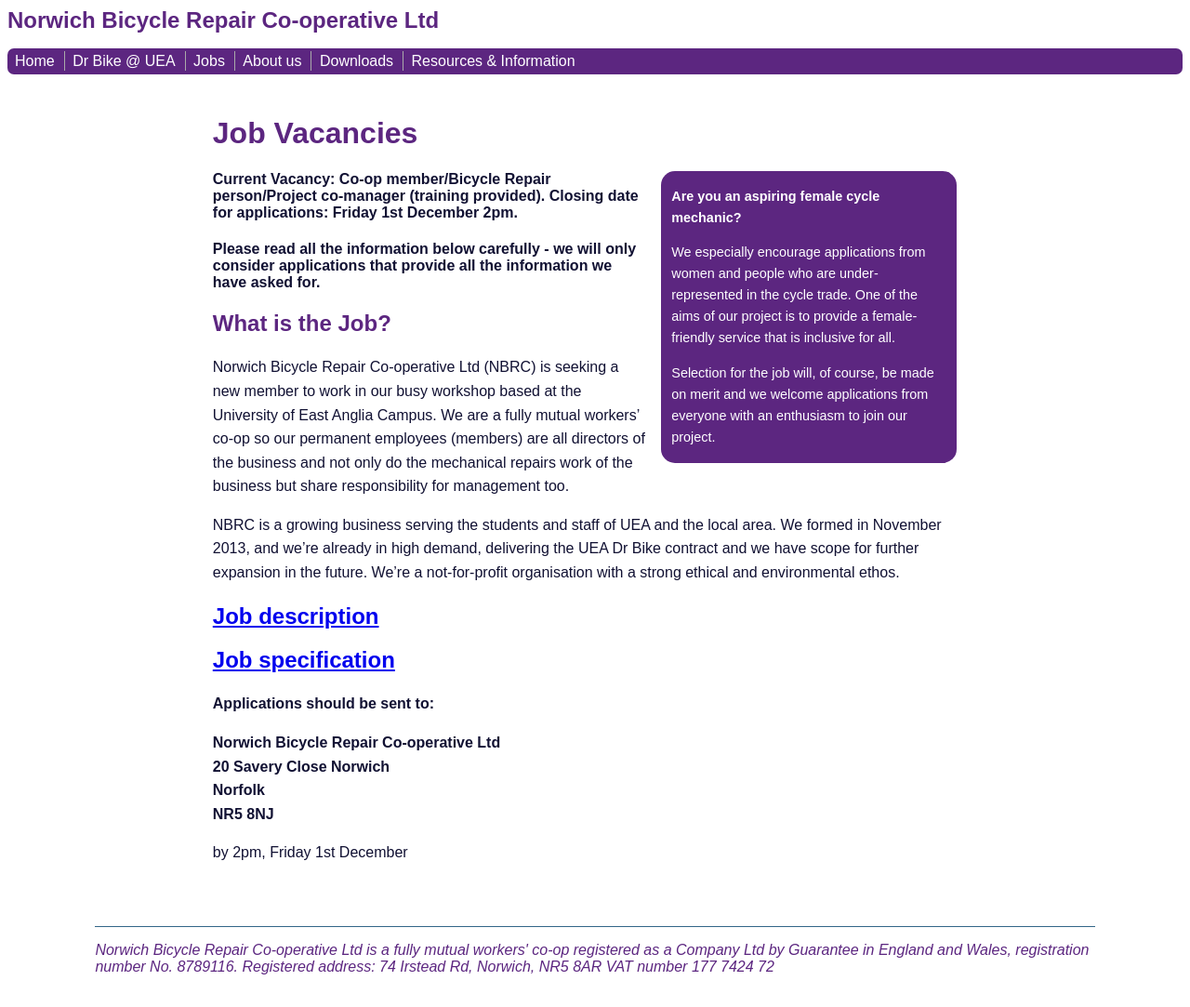
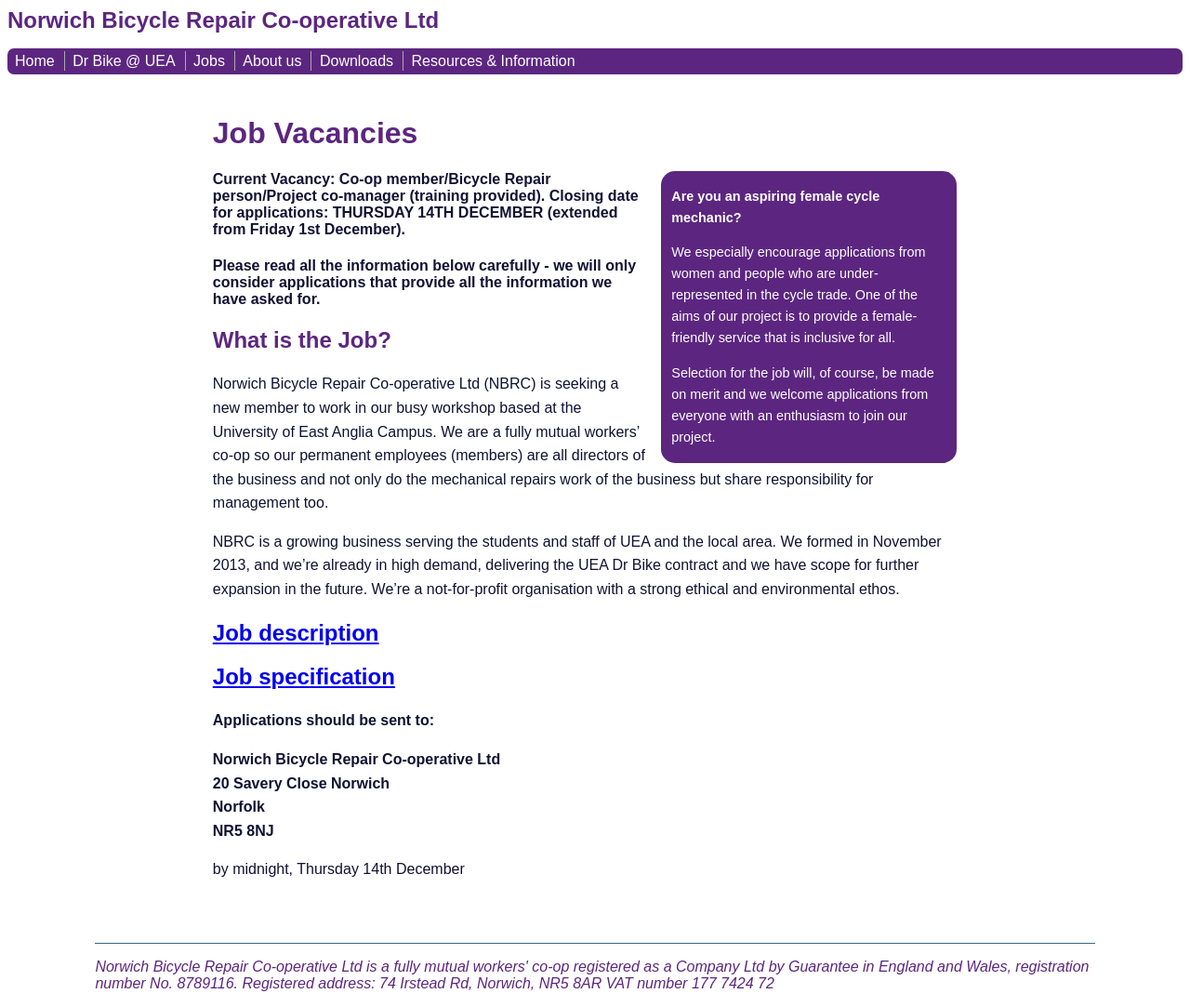
Before and after one commit to norwichbicyclerepaircooperative/norwichbicyclerepaircooperative.github.io, a Jekyll site: the page built from jobs/index.md, in a window 1280 px wide. Shown: the whole page at 93% size. Built offline with Jekyll 4.4.1, drawn with Linux system fonts in a browser that asks for light colours.

Commit message:
Update index.md

```diff
--- a/jobs/index.md
+++ b/jobs/index.md
@@ -11,7 +11,7 @@
 
 Selection for the job will, of course, be made on merit and we welcome applications from everyone with an enthusiasm to join our project. {% endcapture %} {% include sidebar.html %}
 
-#### Current Vacancy: Co-op member/Bicycle Repair person/Project co-manager (training provided). Closing date for applications: __Friday 1st December 2pm__.
+#### Current Vacancy: Co-op member/Bicycle Repair person/Project co-manager (training provided). Closing date for applications: THURSDAY 14TH DECEMBER (extended from Friday 1st December).
 
 #### Please read all the information below carefully - we will only consider applications that provide all the information we have asked for.
 
@@ -32,4 +32,4 @@
 Norfolk
 NR5 8NJ__
 
-by 2pm, Friday 1st December
+by midnight, Thursday 14th December
```
